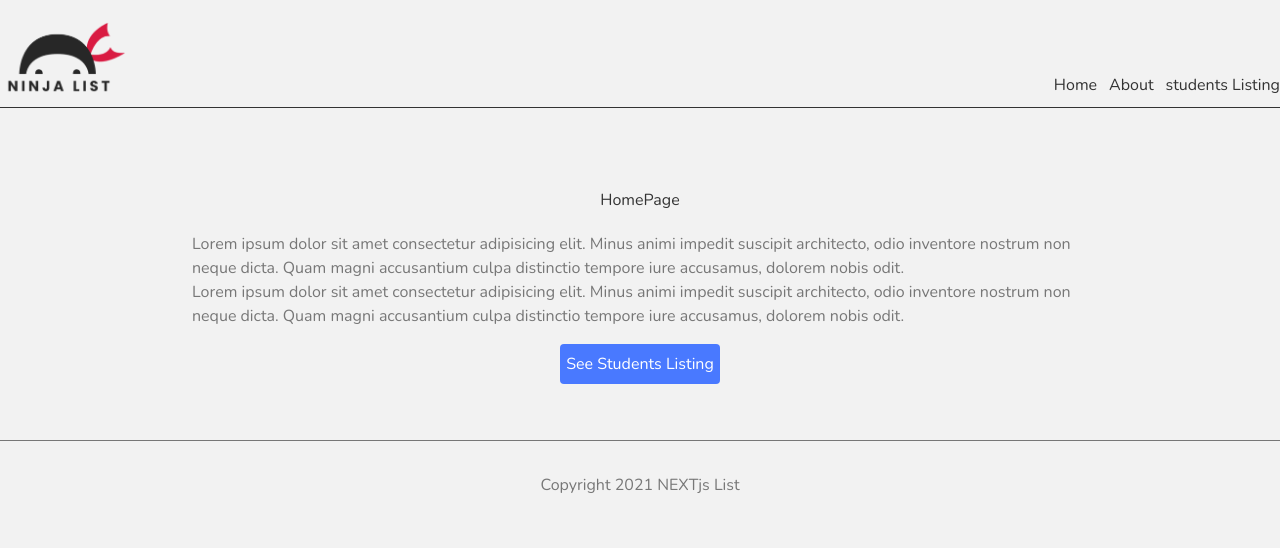
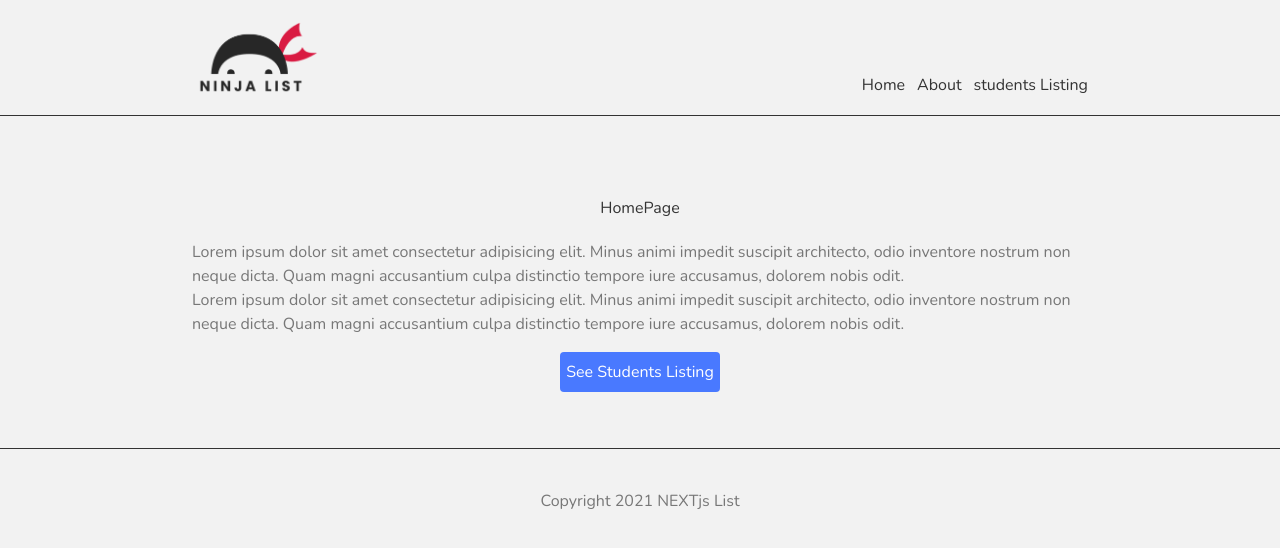
Before and after one commit to GeorginaShall/nextJS-training, a Next.js app: page / in a window 1280 px wide. Shown: the top 548 px of the page. Built offline with nearby package versions, Linux system fonts and the light colour scheme.

Commit message:
tailwind border

```diff
--- a/comps/footer.js
+++ b/comps/footer.js
@@ -1,6 +1,6 @@
 const Footer = () => {
     return (
-      <div className="  block text-center py-8 px-0 mt-14 text-textgray border-t border-bordercolor">
+      <div className="  block text-center py-8 px-0 mt-2 text-textgray  container max-w-4xl   mx-auto my-0">
         Copyright 2021 NEXTjs List
       </div>
     );
--- a/comps/layout.js
+++ b/comps/layout.js
@@ -3,11 +3,13 @@ import Navbar from "comps/navbar.js"
 
 const Layout = ({ children }) => {
   return (
-    <div className="  mx-auto my-0    ">
+    <div >
       <Navbar />
-      <div className="  container max-w-4xl mx-auto my-0   ">
+      <div className="border-b border-borderb  mb-20 "></div>
+      <div className="container max-w-4xl   mx-auto my-0    ">
       { children }
       </div>
+      <div className="border-t border-bordercolor mt-14"></div>
       <Footer />
     </div>
   );
--- a/comps/navbar.js
+++ b/comps/navbar.js
@@ -4,7 +4,7 @@ import Image from 'next/image'
 
 const Navbar = () => {
   return (
-    <nav className="mt-2.5  mb-20 py-2.5 px-0 flex justify-end items-end border-b border-borderb">
+    <nav className="mt-2.5  mb-2 py-2.5 px-0 flex justify-end items-end container max-w-4xl   mx-auto my-0">
       <div className="mr-auto">
         <Image src="/logo.png" alt="site logo" width={128} height={77}  />
       </div>
```
